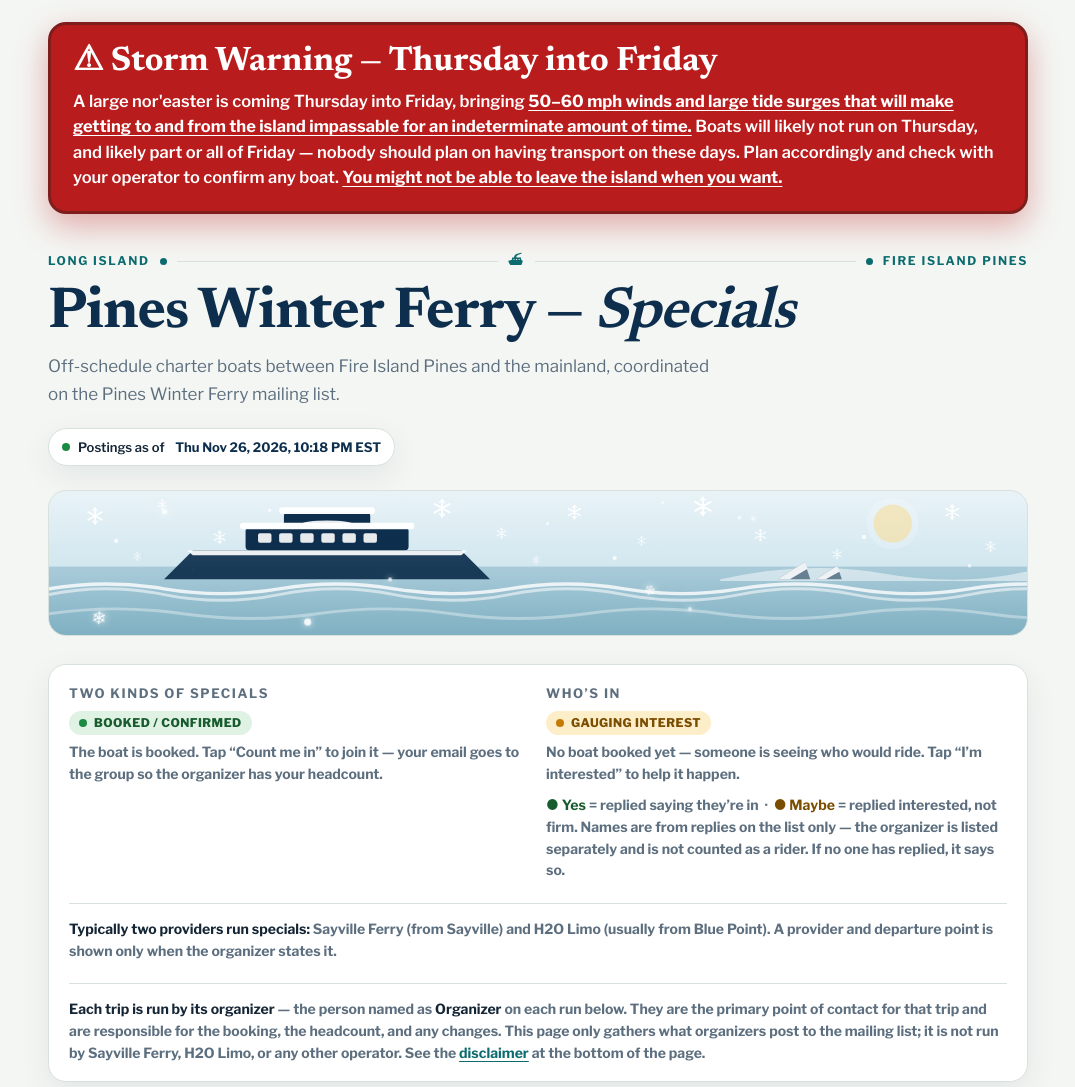
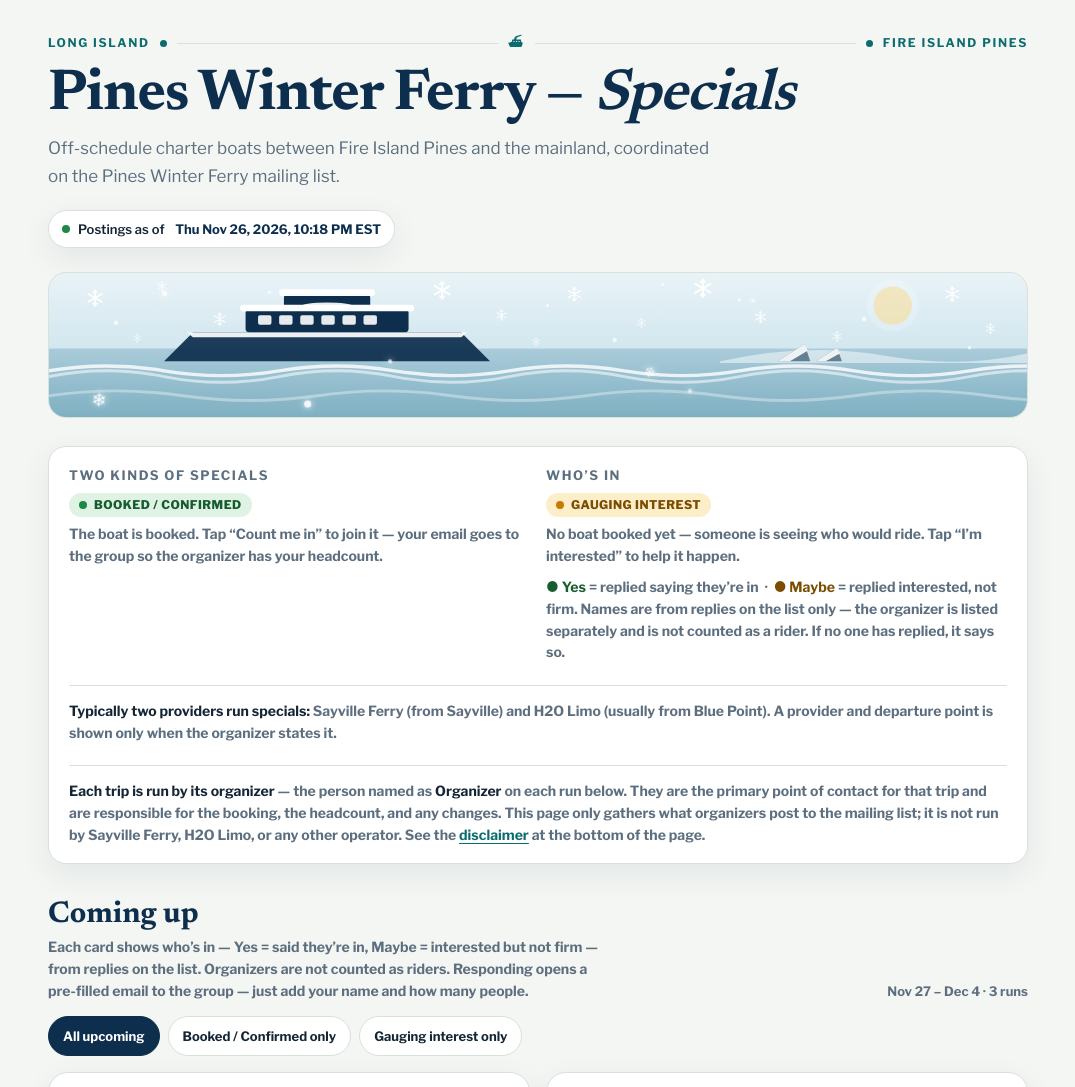
Before and after one commit to lrechis/pines-ferry, a plain HTML site: page index.html in a window 1280 px wide. Shown: the top 1087 px of the page, without its empty margins (102-1177 px from the left). Drawn offline with nearby package versions, Linux system fonts and the light colour scheme.

Commit message:
Remove storm banner - boats running Fri Nov 27

```diff
--- a/index.html
+++ b/index.html
@@ -237,11 +237,6 @@
 </head>
 <body>
 <div class="wrap">
-
-  <div class="storm-banner" role="alert">
-    <h2>⚠ Storm Warning — Thursday into Friday</h2>
-    <p>A large nor'easter is coming Thursday into Friday, bringing <strong>50–60 mph winds and large tide surges that will make getting to and from the island impassable for an indeterminate amount of time.</strong> Boats will likely not run on Thursday, and likely part or all of Friday — nobody should plan on having transport on these days. Plan accordingly and check with your operator to confirm any boat. <strong>You might not be able to leave the island when you want.</strong></p>
-  </div>
 
   <header class="hero">
     <div class="route-line"><span>Long Island</span><span class="dot" aria-hidden="true"></span><span class="rule" aria-hidden="true"></span><span aria-hidden="true">⛴</span><span class="rule" aria-hidden="true"></span><span class="dot" aria-hidden="true"></span><span>Fire Island Pines</span></div>
```
